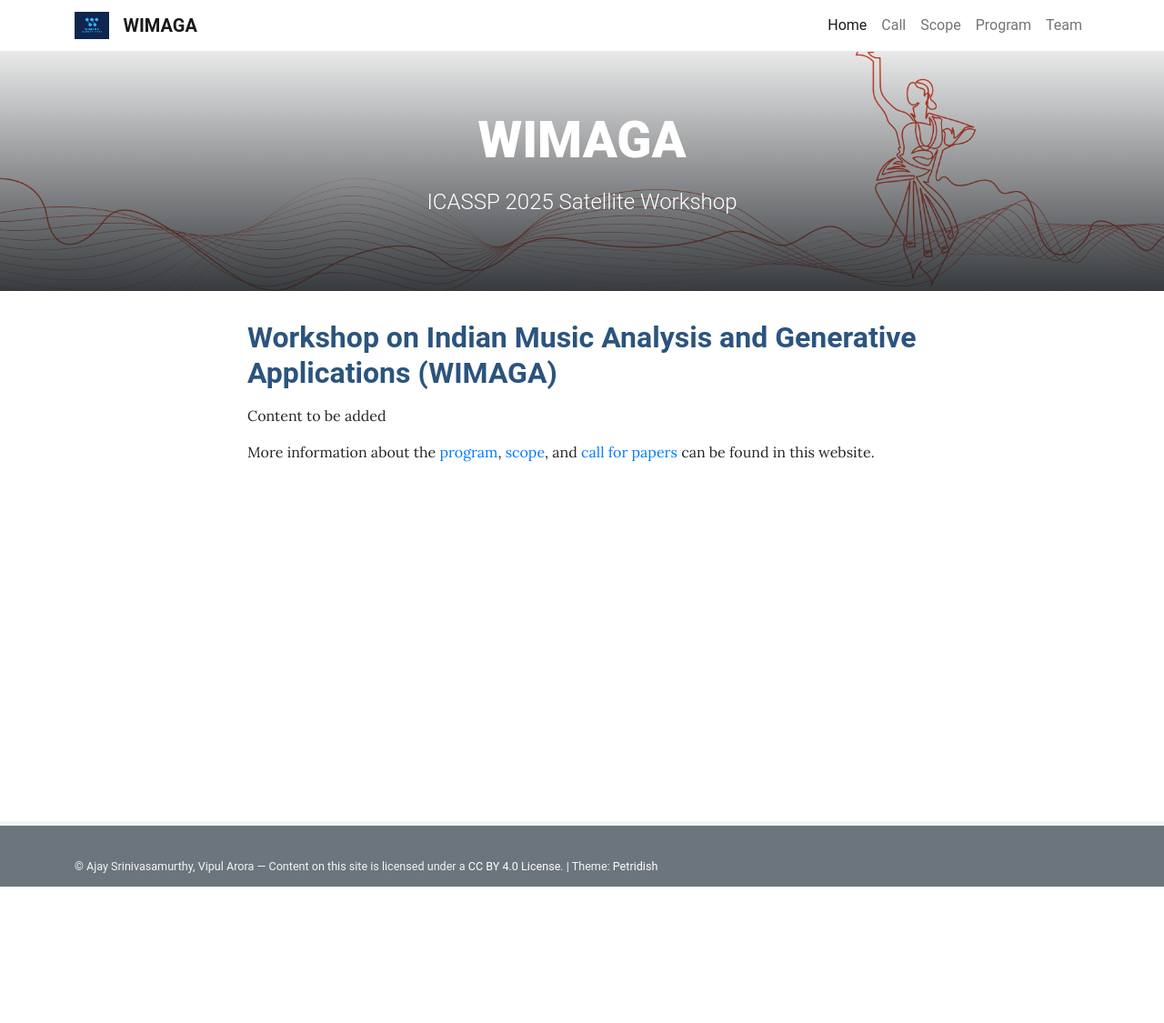
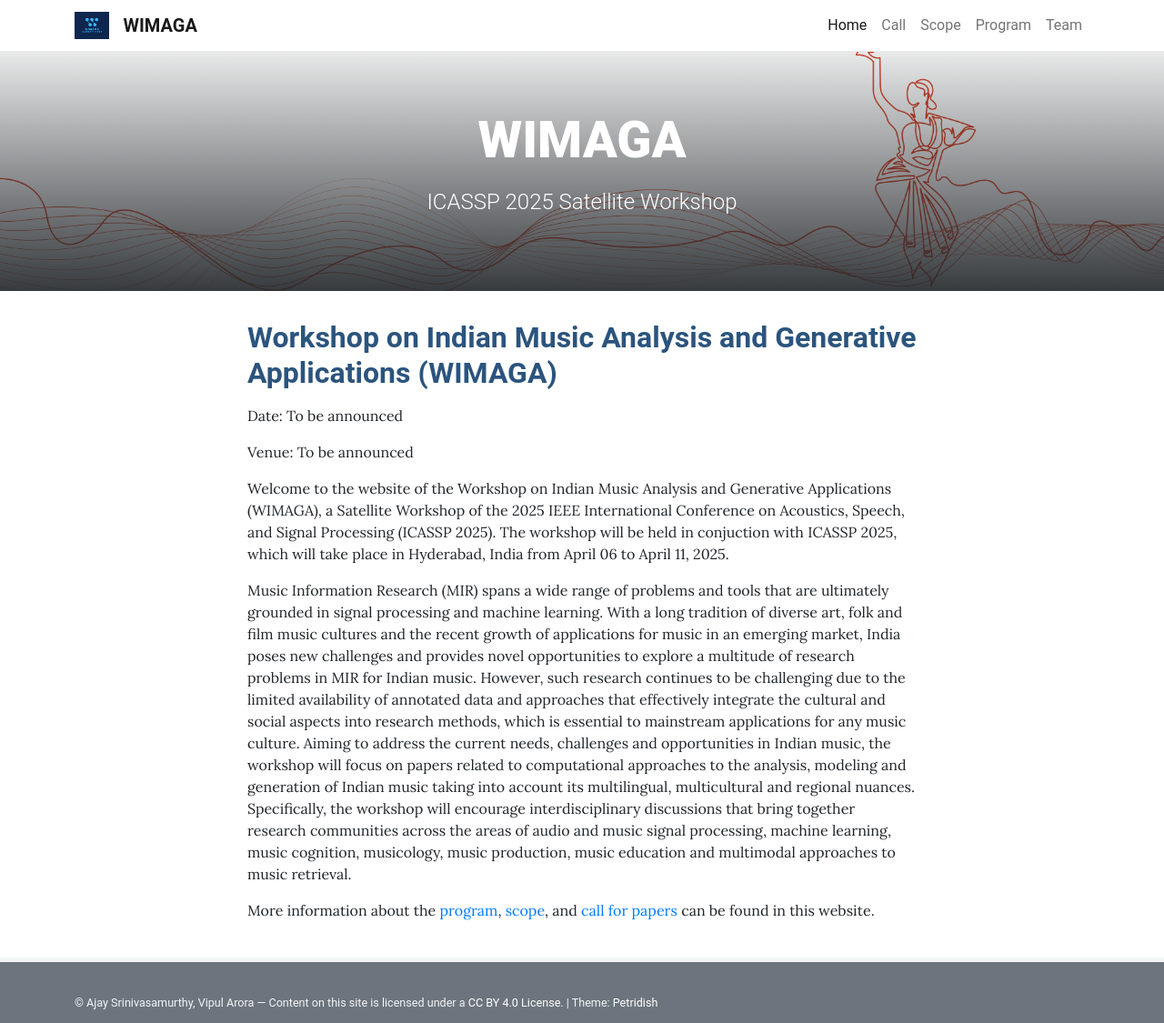
Before and after one commit to WIMAGA/wimaga.github.io, a Jekyll site: the page built from pages/home.md, in a window 1280 px wide. Shown: the whole page at 91% size. Built offline with Jekyll 4.4.1, drawn with Linux system fonts in a browser that asks for light colours; before the commit the page ends 975 px from its top, so only the background shows below that.

Commit message:
Update home.md

```diff
--- a/pages/home.md
+++ b/pages/home.md
@@ -9,6 +9,12 @@ permalink: /
 
 ## **<span style="color:#2B547E">Workshop on Indian Music Analysis and Generative Applications (WIMAGA)</span>**
 
-Content to be added
+Date: To be announced
+
+Venue: To be announced
+
+Welcome to the website of the Workshop on Indian Music Analysis and Generative Applications (WIMAGA), a Satellite Workshop of the 2025 IEEE International Conference on Acoustics, Speech, and Signal Processing (ICASSP 2025). The workshop will be held in conjuction with ICASSP 2025, which will take place in Hyderabad, India from April 06 to April 11, 2025.
+
+Music Information Research (MIR) spans a wide range of problems and tools that are ultimately grounded in signal processing and machine learning. With a long tradition of diverse art, folk and film music cultures and the recent growth of applications for music in an emerging market, India poses new challenges and provides novel opportunities to explore a multitude of research problems in MIR for Indian music. However, such research continues to be challenging due to the limited availability of annotated data and approaches that effectively integrate the cultural and social aspects into research methods, which is essential to mainstream applications for any music culture. Aiming to address the current needs, challenges and opportunities in Indian music, the workshop will focus on papers related to computational approaches to the analysis, modeling and generation of Indian music taking into account its multilingual, multicultural and regional nuances. Specifically, the workshop will encourage interdisciplinary discussions that bring together research communities across the areas of audio and music signal processing, machine learning, music cognition, musicology, music production, music education and multimodal approaches to music retrieval.
 
 More information about the [program]({{ '/program/' | relative_url }}), [scope]({{ '/scope/' | relative_url }}), and [call for papers]({{ '/call/' | relative_url }}) can be found in this website.
```
